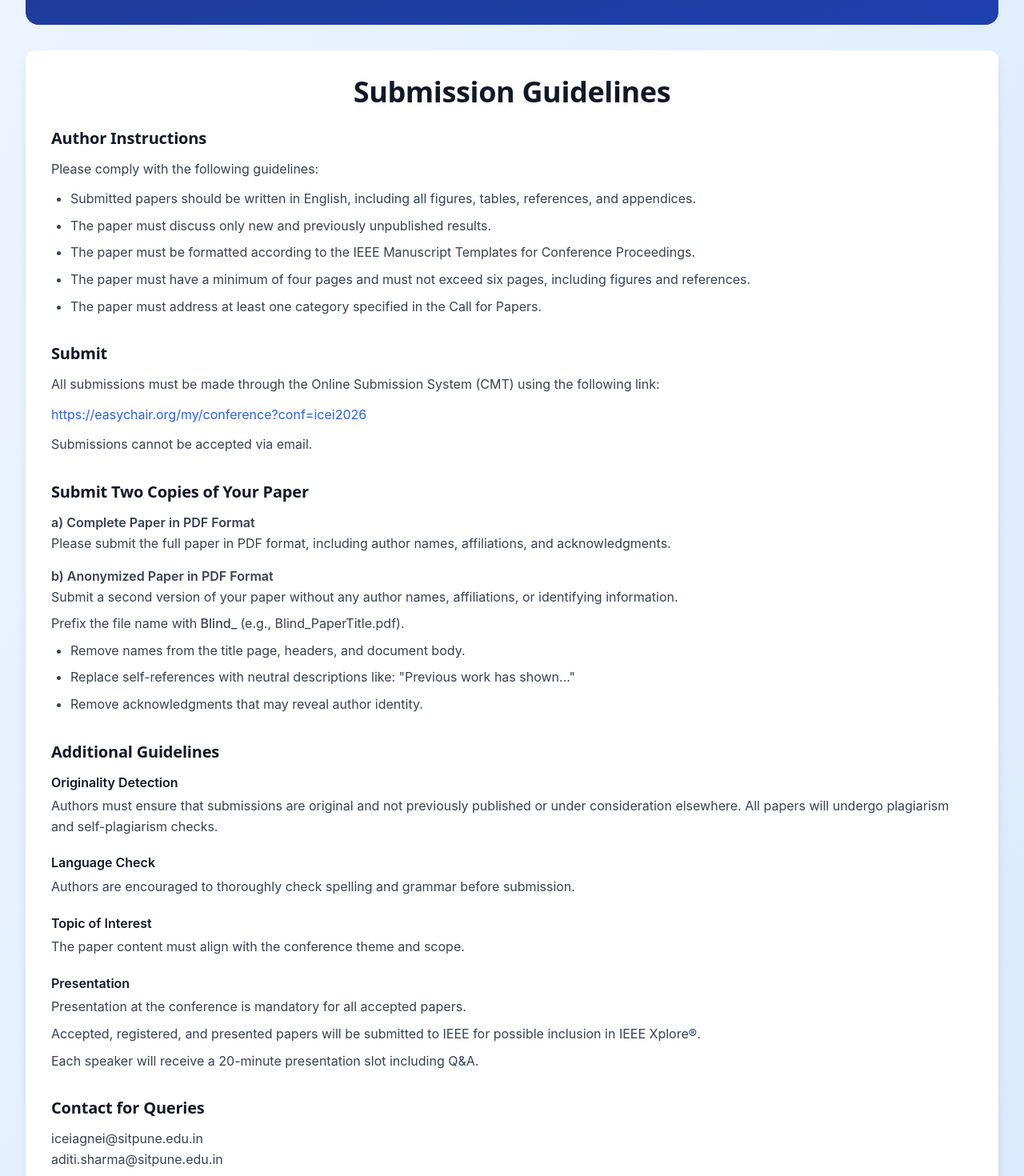
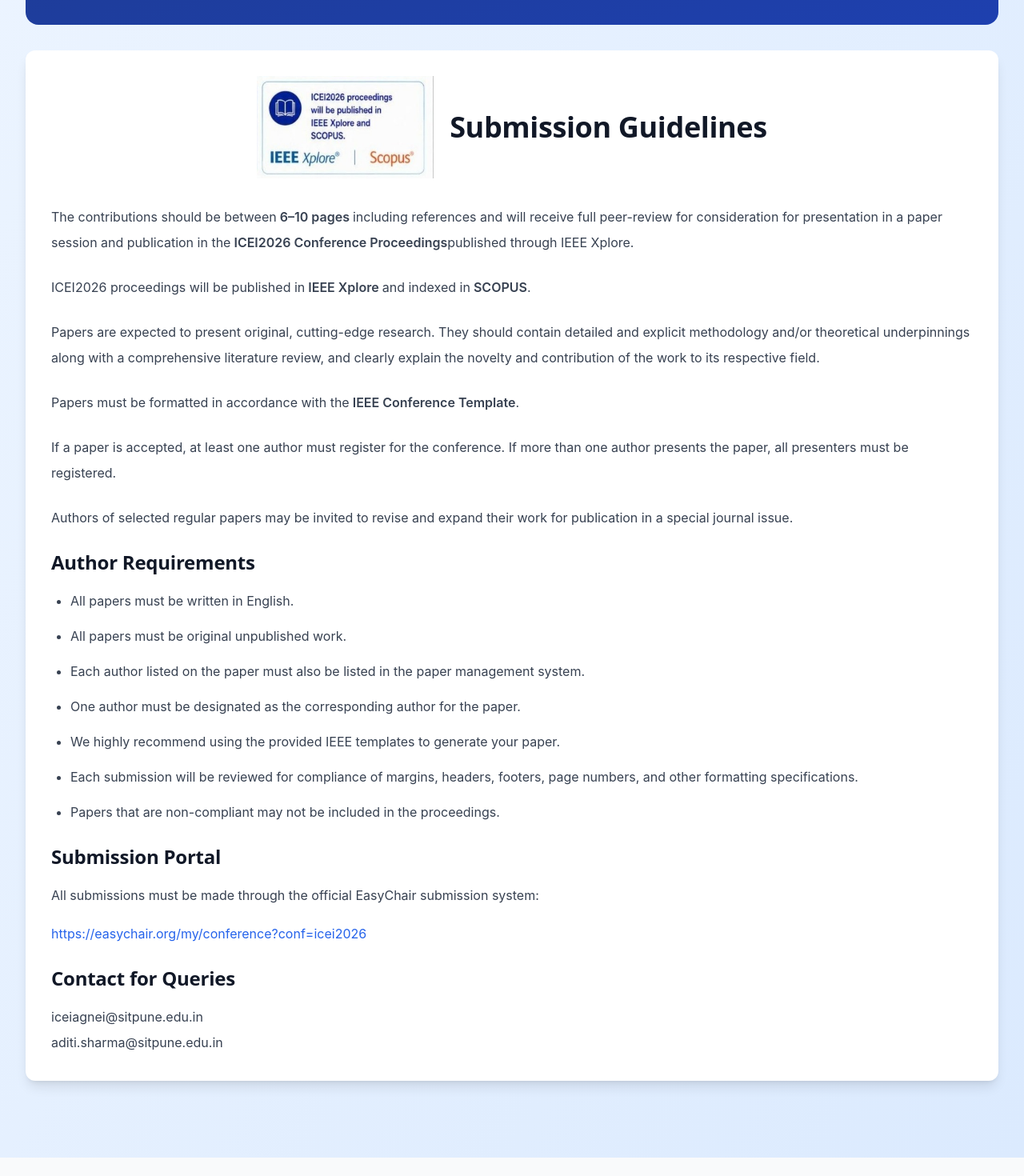
Before and after one commit to amansrivastava2102/SIT-icei-conference-, a React (Vite) app: page / in a window 1280 px wide. Shown: the part 4540-6010 px from the top of the page at 80% size. Built offline with nearby package versions, Linux system fonts and the light colour scheme.

Commit message:
updated guidelines

```diff
--- a/index.html
+++ b/index.html
@@ -2,22 +2,75 @@
 <html lang="en">
   <head>
     <meta charset="UTF-8" />
-    <link rel="icon" type="image/svg+xml" href="/vite.svg" />
+
+    <!-- FAVICON -->
+    <link rel="icon" type="image/png" href="/images/logos/logo2.png" />
+
+    <!-- VIEWPORT -->
     <meta name="viewport" content="width=device-width, initial-scale=1.0" />
-    <title>ICEI 2026 - IEEE Conference on Engineering Informatics | SIT Pune</title>
-    <meta name="description" content="Join ICEI 2026, the international IEEE Conference on Engineering Informatics focusing on Agentic and Generative AI, hosted by Symbiosis Institute of Technology, Pune on November 27-28, 2026." />
-    <meta name="keywords" content="ICEI 2026, IEEE Conference, Engineering Informatics, AI Conference, Agentic AI, Generative AI, SIT Pune, Symbiosis, Academic Conference" />
-    <meta property="og:title" content="ICEI 2026 - IEEE Conference on Engineering Informatics" />
-    <meta property="og:description" content="International IEEE Conference on Engineering Informatics featuring Agentic and Generative AI. November 27-28, 2026 at SIT Pune." />
-    <meta property="og:image" content="https://bolt.new/static/og_default.png" />
+
+    <!-- TITLE -->
+    <title>
+      ICEI 2026 - IEEE Conference on Engineering Informatics | SIT Pune
+    </title>
+
+    <!-- SEO -->
+    <meta
+      name="description"
+      content="Join ICEI 2026, the international IEEE Conference on Engineering Informatics focusing on Agentic and Generative AI, hosted by Symbiosis Institute of Technology, Pune on November 27-28, 2026."
+    />
+
+    <meta
+      name="keywords"
+      content="ICEI 2026, IEEE Conference, Engineering Informatics, AI Conference, Agentic AI, Generative AI, SIT Pune, Symbiosis, Academic Conference"
+    />
+
+    <!-- OPEN GRAPH -->
+    <meta
+      property="og:title"
+      content="ICEI 2026 - IEEE Conference on Engineering Informatics"
+    />
+
+    <meta
+      property="og:description"
+      content="International IEEE Conference on Engineering Informatics featuring Agentic and Generative AI. November 27-28, 2026 at SIT Pune."
+    />
+
+    <!-- IMPORTANT: REPLACE WITH YOUR ACTUAL VERCEL LINK -->
+    <meta
+      property="og:image"
+      content="https://your-vercel-link.vercel.app/images/Pune/pune.png"
+    />
+
+    <meta
+      property="og:url"
+      content="https://your-vercel-link.vercel.app"
+    />
+
     <meta property="og:type" content="website" />
+
+    <!-- TWITTER -->
     <meta name="twitter:card" content="summary_large_image" />
-    <meta name="twitter:title" content="ICEI 2026 - IEEE Conference on Engineering Informatics" />
-    <meta name="twitter:description" content="International IEEE Conference on Engineering Informatics featuring Agentic and Generative AI. November 27-28, 2026 at SIT Pune." />
-    <meta name="twitter:image" content="https://bolt.new/static/og_default.png" />
+
+    <meta
+      name="twitter:title"
+      content="ICEI 2026 - IEEE Conference on Engineering Informatics"
+    />
+
+    <meta
+      name="twitter:description"
+      content="International IEEE Conference on Engineering Informatics featuring Agentic and Generative AI. November 27-28, 2026 at SIT Pune."
+    />
+
+    <meta
+      name="twitter:image"
+      content="https://your-vercel-link.vercel.app/images/Pune/pune.png"
+    />
   </head>
+
   <body>
     <div id="root"></div>
+
     <script type="module" src="/src/main.tsx"></script>
   </body>
 </html>
--- a/src/components/CallForPapers.tsx
+++ b/src/components/CallForPapers.tsx
@@ -1,28 +1,41 @@
 import { motion } from 'framer-motion';
-import { FileText, Award, BookOpen, ExternalLink } from 'lucide-react';
+import {
+  FileText,
+  Award,
+  BookOpen,
+  ExternalLink,
+} from 'lucide-react';
 
 const CallForPapers = () => {
   const features = [
     {
       icon: FileText,
       title: 'Peer-Reviewed Papers',
-      description: 'Submit original, peer-reviewed research papers (6–8 pages) in IEEE format.',
+      description:
+        'Submit original, peer-reviewed research papers (6–10 pages) in IEEE format.',
     },
     {
       icon: BookOpen,
       title: 'Poster Presentations',
-      description: 'Present posters highlighting work-in-progress and emerging ideas.',
+      description:
+        'Present posters highlighting work-in-progress and emerging ideas.',
     },
     {
       icon: Award,
       title: 'Workshops & Panels',
-      description: 'Propose focused workshops and panel sessions on specialised themes.',
+      description:
+        'Propose focused workshops and panel sessions on specialised themes.',
     },
   ];
 
   return (
-    <section id="call-for-papers" className="py-24 bg-gradient-to-br from-blue-50 to-blue-100">
+    <section
+      id="call-for-papers"
+      className="py-24 bg-gradient-to-br from-blue-50 to-blue-100"
+    >
       <div className="max-w-7xl mx-auto px-4 sm:px-6 lg:px-8">
+
+        {/* HEADER */}
         <motion.div
           initial={{ opacity: 0, y: 20 }}
           whileInView={{ opacity: 1, y: 0 }}
@@ -33,12 +46,16 @@ const CallForPapers = () => {
           <h2 className="text-4xl md:text-5xl font-bold text-gray-900 mb-6">
             Call for Papers
           </h2>
+
           <p className="text-xl text-gray-600 max-w-3xl mx-auto">
-            Peer-reviewed papers, posters, workshops, and panels aligned with the themes of Engineering Informatics.
+            Peer-reviewed papers, posters, workshops, and panels aligned with
+            the themes of Engineering Informatics.
           </p>
         </motion.div>
 
+        {/* FEATURE CARDS */}
         <div className="grid md:grid-cols-3 gap-8 mb-12">
+
           {features.map((feature, index) => (
             <motion.div
               key={index}
@@ -48,19 +65,25 @@ const CallForPapers = () => {
               transition={{ duration: 0.6, delay: index * 0.1 }}
               className="bg-white rounded-xl p-8 shadow-lg"
             >
+
               <div className="w-14 h-14 bg-gradient-to-br from-blue-600 to-blue-800 rounded-lg flex items-center justify-center mb-6">
                 <feature.icon className="w-7 h-7 text-white" />
               </div>
+
               <h3 className="text-xl font-bold text-gray-900 mb-3">
                 {feature.title}
               </h3>
+
               <p className="text-gray-600">
                 {feature.description}
               </p>
+
             </motion.div>
           ))}
+
         </div>
 
+        {/* PUBLICATION SECTION */}
         <motion.div
           initial={{ opacity: 0, y: 20 }}
           whileInView={{ opacity: 1, y: 0 }}
@@ -69,52 +92,93 @@ const CallForPapers = () => {
           className="bg-gradient-to-br from-blue-900 to-blue-800 rounded-2xl p-8 md:p-12 text-white"
         >
           <div className="grid md:grid-cols-2 gap-8 items-center">
+
             <div>
-              <h3 className="text-3xl font-bold text-white mb-6">Publication & Awards</h3>
+              <h3 className="text-3xl font-bold text-white mb-6">
+                Publication & Awards
+              </h3>
+
               <div className="space-y-4">
+
                 <div className="flex items-start space-x-3">
-                  <span className="text-blue-300 font-bold text-xl mt-1">✓</span>
-                  <span>All accepted papers will be submitted for publication in IEEE Xplore Digital Library.</span>
+                  <span className="text-blue-300 font-bold text-xl mt-1">
+                    ✓
+                  </span>
+
+                  <span>
+                    All accepted papers will be submitted for publication in
+                    IEEE Xplore Digital Library.
+                  </span>
                 </div>
+
                 <div className="flex items-start space-x-3">
-                  <span className="text-blue-300 font-bold text-xl mt-1">✓</span>
-                  <span>Best Paper, Best Workshop, and Best Poster awards.</span>
+                  <span className="text-blue-300 font-bold text-xl mt-1">
+                    ✓
+                  </span>
+
+                  <span>
+                    Best Paper, Best Workshop, and Best Poster awards.
+                  </span>
                 </div>
+
                 <div className="flex items-start space-x-3">
-                  <span className="text-blue-300 font-bold text-xl mt-1">✓</span>
-                  <span>Selected papers may be recommended for extended journal publication.</span>
+                  <span className="text-blue-300 font-bold text-xl mt-1">
+                    ✓
+                  </span>
+
+                  <span>
+                    Selected papers may be recommended for extended journal
+                    publication.
+                  </span>
                 </div>
+
                 <div className="flex items-start space-x-3">
-                  <span className="text-blue-300 font-bold text-xl mt-1">✓</span>
-                  <span>IEEE digital certificates for all authors</span>
+                  <span className="text-blue-300 font-bold text-xl mt-1">
+                    ✓
+                  </span>
+
+                  <span>
+                    IEEE digital certificates for all authors.
+                  </span>
+                </div>
+
               </div>
             </div>
-            </div>
+
             <div className="text-center md:text-right">
+
               <div className="bg-white/10 backdrop-blur-md rounded-xl p-8 border border-white/20">
-                <h4 className="text-2xl font-bold text-white mb-4">Submit via EasyChair</h4>
+
+                <h4 className="text-2xl font-bold text-white mb-4">
+                  Submit via EasyChair
+                </h4>
+
                 <p className="text-blue-100 mb-6">
-                  Use our official submission portal for a streamlined review process
+                  Use our official submission portal for a streamlined review
+                  process.
                 </p>
 
                 <a
-                href=" https://easychair.org/cfp/ICEI2026"
+                  href="https://easychair.org/cfp/ICEI2026"
                   target="_blank"
                   rel="noopener noreferrer"
                 >
                   <button className="bg-white text-blue-900 px-8 py-4 rounded-lg font-semibold hover:bg-blue-50 transition-all duration-300 inline-flex items-center space-x-2 shadow-xl">
+
                     <span>Submit on EasyChair</span>
+
                     <ExternalLink className="w-5 h-5" />
+
                   </button>
                 </a>
 
+              </div>
 
-              </div>
             </div>
           </div>
         </motion.div>
 
-
+        {/* SUBMISSION GUIDELINES */}
         <motion.div
           initial={{ opacity: 0, y: 20 }}
           whileInView={{ opacity: 1, y: 0 }}
@@ -122,56 +186,123 @@ const CallForPapers = () => {
           transition={{ duration: 0.6, delay: 0.4 }}
           className="mt-8 bg-white rounded-xl p-8 shadow-lg"
         >
-  <h3 className="text-4xl font-bold text-gray-900 mb-6 text-center">
+
+          {/* TITLE WITH LOGO */}
+          <div className="flex flex-col md:flex-row items-center justify-center gap-5 mb-8">
+
+            <img
+              src="/images/logos/logo7.jpeg"
+              alt="Submission Guidelines"
+              className="w-34 h-32 object-contain"
+            />
+
+            <h3 className="text-4xl font-bold text-gray-900 text-center">
               Submission Guidelines
             </h3>
 
-  <div className="space-y-8 text-gray-700">
+          </div>
 
+          <div className="space-y-6 text-gray-700 leading-8 text-[15px] md:text-[16px]">
+
+            <p>
+              The contributions should be between
+              <span className="font-semibold"> 6–10 pages </span>
+              including references and will receive full peer-review for
+              consideration for presentation in a paper session and publication
+              in the
+              <span className="font-semibold">
+                {' '}ICEI2026 Conference Proceedings
+              </span>
+              published through IEEE Xplore.
+            </p>
+
+            <p>
+              ICEI2026 proceedings will be published in
+              <span className="font-semibold"> IEEE Xplore </span>
+              and indexed in
+              <span className="font-semibold"> SCOPUS</span>.
+            </p>
+
+            <p>
+              Papers are expected to present original, cutting-edge research.
+              They should contain detailed and explicit methodology and/or
+              theoretical underpinnings along with a comprehensive literature
+              review, and clearly explain the novelty and contribution of the
+              work to its respective field.
+            </p>
+
+            <p>
+              Papers must be formatted in accordance with the
+              <span className="font-semibold">
+                {' '}IEEE Conference Template
+              </span>.
+            </p>
+
+            <p>
+              If a paper is accepted, at least one author must register for the
+              conference. If more than one author presents the paper, all
+              presenters must be registered.
+            </p>
+
+            <p>
+              Authors of selected regular papers may be invited to revise and
+              expand their work for publication in a special journal issue.
+            </p>
+
+            {/* AUTHOR REQUIREMENTS */}
             <div>
-      <h4 className="text-xl font-semibold text-gray-900 mb-3">
-        Author Instructions
+
+              <h4 className="text-2xl font-semibold text-gray-900 mb-4">
+                Author Requirements
               </h4>
 
-      <p className="mb-3">
-        Please comply with the following guidelines:
-      </p>
+              <ul className="list-disc pl-6 space-y-3">
 
-      <ul className="list-disc pl-6 space-y-2">
+                <li>All papers must be written in English.</li>
+
                 <li>
-          Submitted papers should be written in English, including all figures,
-          tables, references, and appendices.
+                  All papers must be original unpublished work.
                 </li>
 
                 <li>
-          The paper must discuss only new and previously unpublished results.
+                  Each author listed on the paper must also be listed in the
+                  paper management system.
                 </li>
 
                 <li>
-          The paper must be formatted according to the IEEE Manuscript Templates
-          for Conference Proceedings.
+                  One author must be designated as the corresponding author for
+                  the paper.
                 </li>
 
                 <li>
-          The paper must have a minimum of four pages and must not exceed six
-          pages, including figures and references.
+                  We highly recommend using the provided IEEE templates to
+                  generate your paper.
                 </li>
 
                 <li>
-          The paper must address at least one category specified in the Call for
-          Papers.
+                  Each submission will be reviewed for compliance of margins,
+                  headers, footers, page numbers, and other formatting
+                  specifications.
                 </li>
+
+                <li>
+                  Papers that are non-compliant may not be included in the
+                  proceedings.
+                </li>
+
               </ul>
             </div>
 
+            {/* SUBMISSION PORTAL */}
             <div>
-      <h4 className="text-xl font-semibold text-gray-900 mb-3">
-        Submit
+
+              <h4 className="text-2xl font-semibold text-gray-900 mb-4">
+                Submission Portal
               </h4>
 
-      <p className="mb-3">
-        All submissions must be made through the Online Submission System (CMT)
-        using the following link:
+              <p className="mb-4">
+                All submissions must be made through the official EasyChair
+                submission system:
               </p>
 
               <a
@@ -183,132 +314,18 @@ const CallForPapers = () => {
                 https://easychair.org/my/conference?conf=icei2026
               </a>
 
-      <p className="mt-3">
-        Submissions cannot be accepted via email.
-      </p>
             </div>
 
+            {/* CONTACT */}
             <div>
-      <h4 className="text-xl font-semibold text-gray-900 mb-3">
-        Submit Two Copies of Your Paper
-      </h4>
 
-      <div className="space-y-4">
-
-        <div>
-          <p className="font-semibold">
-            a) Complete Paper in PDF Format
-          </p>
-
-          <p>
-            Please submit the full paper in PDF format, including author names,
-            affiliations, and acknowledgments.
-          </p>
-        </div>
-
-        <div>
-          <p className="font-semibold">
-            b) Anonymized Paper in PDF Format
-          </p>
-
-          <p className="mb-2">
-            Submit a second version of your paper without any author names,
-            affiliations, or identifying information.
-          </p>
-
-          <p className="mb-2">
-            Prefix the file name with
-            <span className="font-medium"> Blind_ </span>
-            (e.g., Blind_PaperTitle.pdf).
-          </p>
-
-          <ul className="list-disc pl-6 space-y-2">
-            <li>
-              Remove names from the title page, headers, and document body.
-            </li>
-
-            <li>
-              Replace self-references with neutral descriptions like:
-              "Previous work has shown..."
-            </li>
-
-            <li>
-              Remove acknowledgments that may reveal author identity.
-            </li>
-          </ul>
-        </div>
-      </div>
-    </div>
-
-    <div>
-      <h4 className="text-xl font-semibold text-gray-900 mb-3">
-        Additional Guidelines
-      </h4>
-
-      <div className="space-y-5">
-
-        <div>
-          <h5 className="font-semibold text-gray-900 mb-1">
-            Originality Detection
-          </h5>
-
-          <p>
-            Authors must ensure that submissions are original and not previously
-            published or under consideration elsewhere. All papers will undergo
-            plagiarism and self-plagiarism checks.
-          </p>
-        </div>
-
-        <div>
-          <h5 className="font-semibold text-gray-900 mb-1">
-            Language Check
-          </h5>
-
-          <p>
-            Authors are encouraged to thoroughly check spelling and grammar
-            before submission.
-          </p>
-        </div>
-
-        <div>
-          <h5 className="font-semibold text-gray-900 mb-1">
-            Topic of Interest
-          </h5>
-
-          <p>
-            The paper content must align with the conference theme and scope.
-          </p>
-        </div>
-
-        <div>
-          <h5 className="font-semibold text-gray-900 mb-1">
-            Presentation
-          </h5>
-
-          <p>
-            Presentation at the conference is mandatory for all accepted papers.
-          </p>
-
-          <p className="mt-2">
-            Accepted, registered, and presented papers will be submitted to IEEE
-            for possible inclusion in IEEE Xplore®.
-          </p>
-
-          <p className="mt-2">
-            Each speaker will receive a 20-minute presentation slot including
-            Q&A.
-          </p>
-        </div>
-      </div>
-    </div>
-
-    <div>
-      <h4 className="text-xl font-semibold text-gray-900 mb-3">
+              <h4 className="text-2xl font-semibold text-gray-900 mb-4">
                 Contact for Queries
               </h4>
 
               <p>iceiagnei@sitpune.edu.in</p>
               <p>aditi.sharma@sitpune.edu.in</p>
+
             </div>
 
           </div>
```
Also changed, not shown: public/images/logos/logo7.jpeg (added). Lines whose indentation alone changed are shown as unchanged.
